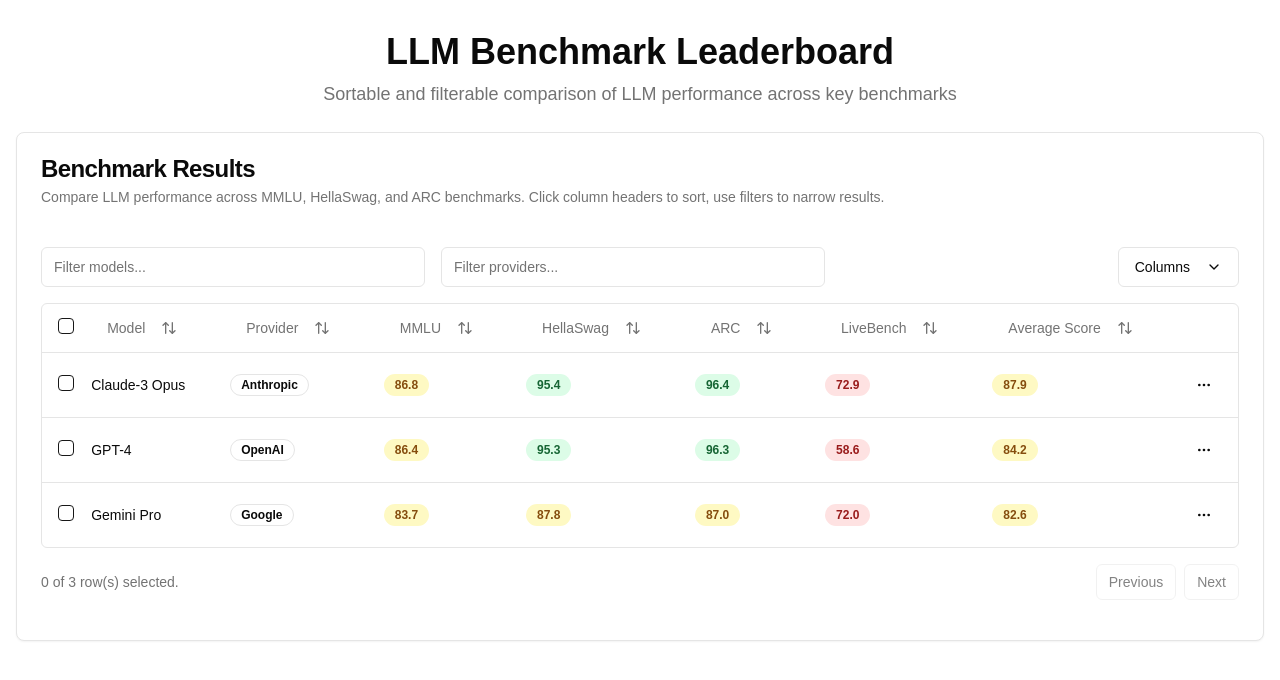
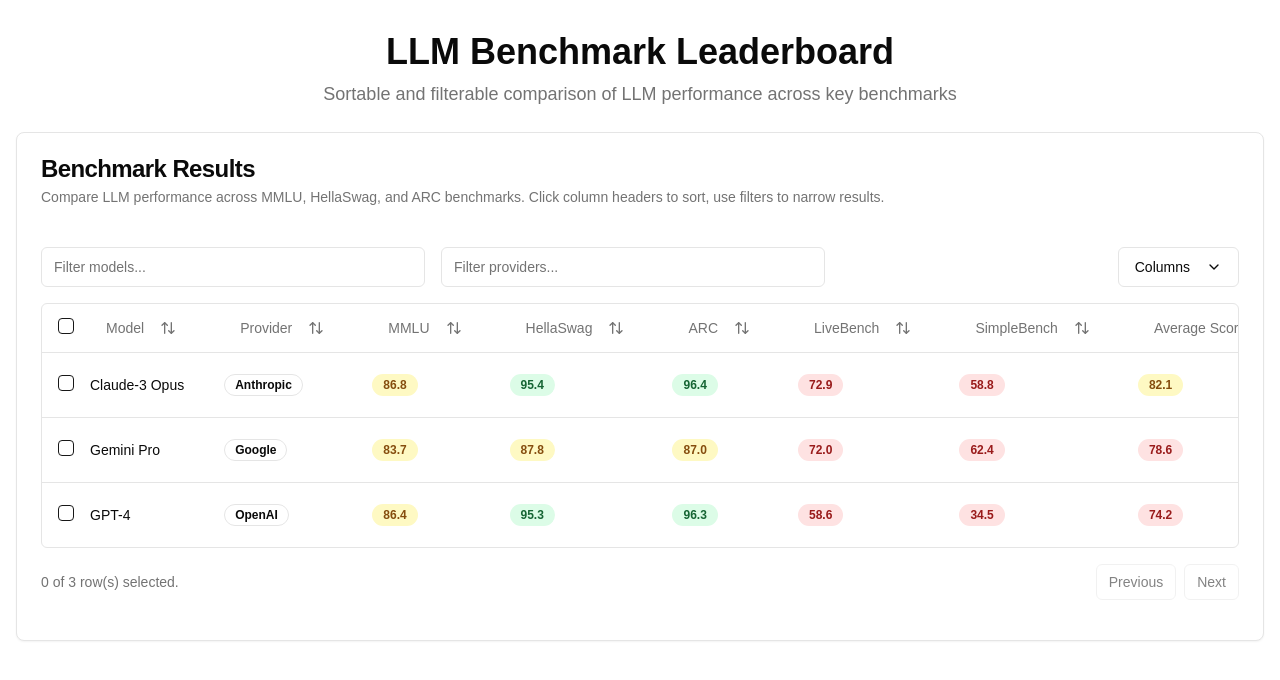
Before and after one commit to maxencefrenette/all-the-benchmarks, a Next.js app: page / in a window 1280 px wide. Shown: the top 680 px of the page. Built offline with nearby package versions, Linux system fonts and the light colour scheme.

Commit message:
Scrape all SimpleBench results via model aliases

```diff
--- a/components/columns.tsx
+++ b/components/columns.tsx
@@ -145,6 +145,21 @@ export const columns: ColumnDef<TableRow>[] = [
     cell: ({ row }) => <ScoreCell score={row.getValue("livebench")} />,
   },
   {
+    accessorKey: "simplebench",
+    header: ({ column }) => {
+      return (
+        <Button
+          variant="ghost"
+          onClick={() => column.toggleSorting(column.getIsSorted() === "asc")}
+        >
+          SimpleBench
+          <ArrowUpDown className="ml-2 h-4 w-4" />
+        </Button>
+      )
+    },
+    cell: ({ row }) => <ScoreCell score={row.getValue("simplebench")} />,
+  },
+  {
     accessorKey: "averageScore",
     header: ({ column }) => {
       return (
--- a/lib/data-loader.ts
+++ b/lib/data-loader.ts
@@ -20,12 +20,19 @@ export interface TableRow {
   hellaswag: number
   arc: number
   livebench: number
+  simplebench: number
   averageScore: number
 }
 
 export async function loadLLMData(): Promise<LLMData[]> {
   const modelSlugs = ["gpt-4", "claude-3", "gemini-pro"]
-  const benchmarkSlugs = ["mmlu", "hellaswag", "arc", "livebench"]
+  const benchmarkSlugs = [
+    "mmlu",
+    "hellaswag",
+    "arc",
+    "livebench",
+    "simplebench",
+  ]
 
   const llmMap: Record<string, LLMData> = {}
 
@@ -99,6 +106,7 @@ export function transformToTableData(llmData: LLMData[]): TableRow[] {
     hellaswag: llm.benchmarks.HellaSwag?.score || 0,
     arc: llm.benchmarks.ARC?.score || 0,
     livebench: llm.benchmarks.LiveBench?.score || 0,
+    simplebench: llm.benchmarks.SimpleBench?.score || 0,
     averageScore: llm.averageScore || 0,
   }))
 }
--- a/package.json
+++ b/package.json
@@ -8,6 +8,7 @@
     "lint": "next lint",
     "prettier": "prettier --check .",
     "scrape:livebench": "tsx scripts/scrape_livebench.ts",
+    "scrape:simplebench": "tsx scripts/scrape_simplebench.ts",
     "start": "next start"
   },
   "dependencies": {
--- a/public/data/benchmarks/livebench.yaml
+++ b/public/data/benchmarks/livebench.yaml
@@ -7,7 +7,7 @@ results:
   claude-3-7-sonnet-20250219-base: 58.48
   claude-3-7-sonnet-20250219-thinking-64k: 67.43
   claude-4-opus-20250514-base: 65.93
-  claude-4-opus-20250514-thinking-32k: 72.93
+  claude-3: 72.93
   claude-4-sonnet-20250514-base: 63.37
   claude-4-sonnet-20250514-thinking-64k: 72.08
   command-r-08-2024: 27.15
@@ -20,12 +20,12 @@ results:
   gemini-2.0-flash-lite-001: 46.78
   gemini-2.5-flash-preview-04-17: 62.8
   gemini-2.5-flash-preview-05-20: 64.32
-  gemini-2.5-pro-preview-05-06: 71.99
+  gemini-pro: 71.99
   gemma-3-27b-it: 42
   gpt-4.1-2025-04-14: 55.9
   gpt-4.1-mini-2025-04-14: 51.57
   gpt-4.1-nano-2025-04-14: 40.4
-  gpt-4.5-preview-2025-02-27: 58.65
+  gpt-4: 58.65
   gpt-4o-2024-11-20: 47.43
   grok-3-beta: 56.05
   grok-3-mini-beta-high: 62.36
@@ -44,6 +44,3 @@ results:
   qwen3-235b-a22b-thinking: 64.93
   qwen3-30b-a3b-thinking: 59.02
   qwen3-32b-thinking: 63.71
-  gpt-4: 58.65
-  claude-3: 72.93
-  gemini-pro: 71.99
--- /dev/null
+++ b/public/data/benchmarks/simplebench.yaml
@@ -0,0 +1,41 @@
+benchmark: SimpleBench
+description: Score (AVG@5) on SimpleBench
+results:
+  human-baseline: 83.7
+  gemini-pro: 62.4
+  claude-3: 58.8
+  o3-high: 53.1
+  gemini-2-5-pro-03-25: 51.6
+  claude-3-7-sonnet-thinking: 46.4
+  claude-4-sonnet-thinking: 45.5
+  claude-3-7-sonnet: 44.9
+  o1-preview: 41.7
+  claude-3-5-sonnet-10-22: 41.4
+  deepseek-r1-05-28: 40.8
+  o1-2024-12-17-high: 40.1
+  o4-mini-high: 38.7
+  o1-2024-12-17-med: 36.7
+  grok-3: 36.1
+  gpt-4: 34.5
+  gemini-exp-1206: 31.1
+  qwen3-235b-a22b: 31
+  deepseek-r1: 30.9
+  gemini-2-0-flash-thinking: 30.7
+  llama-4-maverick: 27.7
+  claude-3-5-sonnet-06-20: 27.5
+  deepseek-v3-03-24: 27.2
+  gemini-1-5-pro-002: 27.1
+  gpt-4-1: 27
+  gpt-4-turbo: 25.1
+  claude-3-opus: 23.5
+  llama-3-1-405b-instruct: 23
+  o3-mini-high: 22.8
+  grok-2: 22.7
+  mistral-large-v2: 22.5
+  llama-3-3-70b-instruct: 19.9
+  deepseek-v3: 18.9
+  gemini-2-0-flash-exp: 18.9
+  o1-mini: 18.1
+  gpt-4o-08-06: 17.8
+  command-r: 17.4
+  gpt-4o-mini: 10.7
--- a/public/data/models/claude-3.yaml
+++ b/public/data/models/claude-3.yaml
@@ -1,2 +1,5 @@
 model: Claude-3 Opus
 provider: Anthropic
+aliases:
+  - claude-4-opus-20250514-thinking-32k
+  - Claude 4 Opus (thinking)
--- a/public/data/models/gemini-pro.yaml
+++ b/public/data/models/gemini-pro.yaml
@@ -1,2 +1,5 @@
 model: Gemini Pro
 provider: Google
+aliases:
+  - gemini-2.5-pro-preview-05-06
+  - Gemini 2.5 Pro (06-05)
--- a/public/data/models/gpt-4.yaml
+++ b/public/data/models/gpt-4.yaml
@@ -1,2 +1,5 @@
 model: GPT-4
 provider: OpenAI
+aliases:
+  - gpt-4.5-preview-2025-02-27
+  - GPT-4.5
```
Also changed, not shown: scripts/scrape_livebench.ts (+22 -10 lines), scripts/scrape_simplebench.ts (added, +74 -0 lines).
